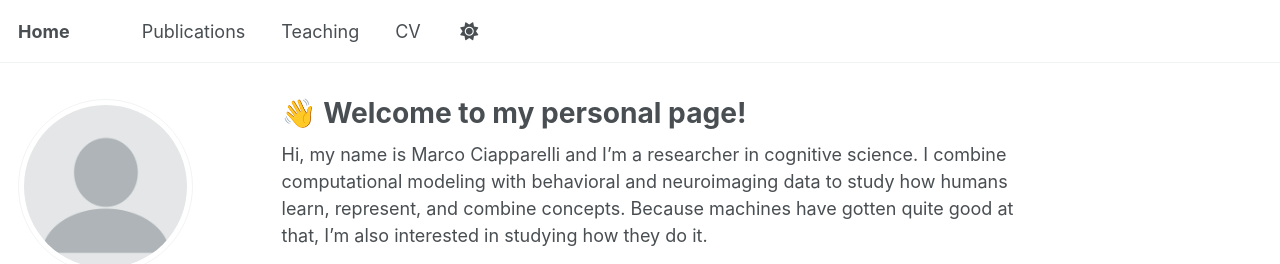
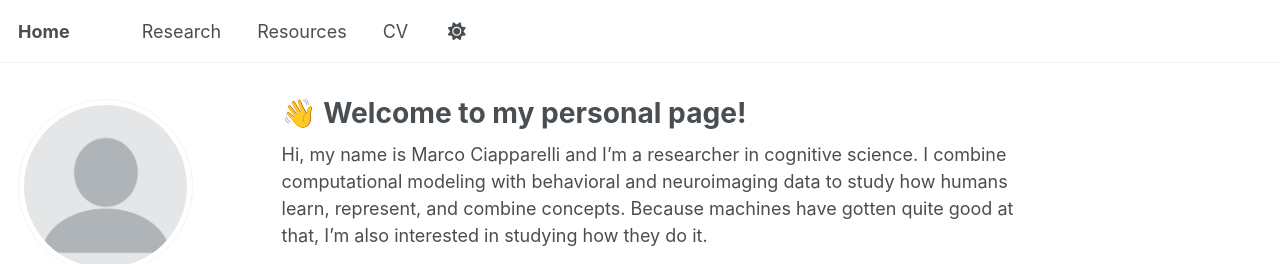
Before and after one commit to MarcoCiapparelli/MarcoCiapparelli.github.io, a Jekyll site: the page built from _pages/about.md, in a window 1280 px wide. Shown: the top 264 px of the page. Built offline with Jekyll 4.4.1, drawn with Linux system fonts in a browser that asks for light colours; some web fonts are replaced; a script that is not in the unit is left out.

Commit message:
Update navigation.yml

```diff
--- a/_data/navigation.yml
+++ b/_data/navigation.yml
@@ -8,13 +8,13 @@
 #      Markdown formatted page while the second is generated using JSON.
 
 main:
-  - title: "Publications"
-    url: /publications/
+  - title: "Research"
+    url: /research/ #/publications/
 
   #- title: "Talks"
   #  url: /talks/
 
-  - title: "Teaching"
+  - title: "Resources"
     url: /teaching/
 
   #- title: "Portfolio"
```
